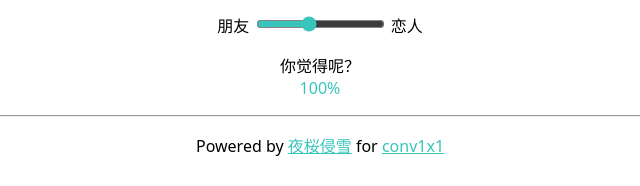
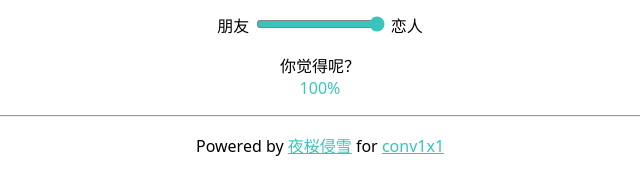
Before and after one commit to XFJ-YYQF/love-uu-forever, a plain HTML site: page index.html in a window 1280 px wide. Shown: the part 323-509 px from the top of the page, 320-960 px from the left. Drawn offline with Linux system fonts and the light colour scheme.

Commit message:
更新 index.html

```diff
--- a/index.html
+++ b/index.html
@@ -19,7 +19,7 @@
 <tr><td>第一次和 uu 拉手手散步<td>2026-11-16<td>
 </table>
 
-<p>朋友 <input type="range" id="s" value="40" oninput="o.value=s.value+'%'"> 恋人</p>
+<p>朋友 <input type="range" id="s" value="100" oninput="o.value=s.value+'%'"> 恋人</p>
 <p>你觉得呢？<br><output id="o">100%</output></p>
 
 <hr width="80%">
```
